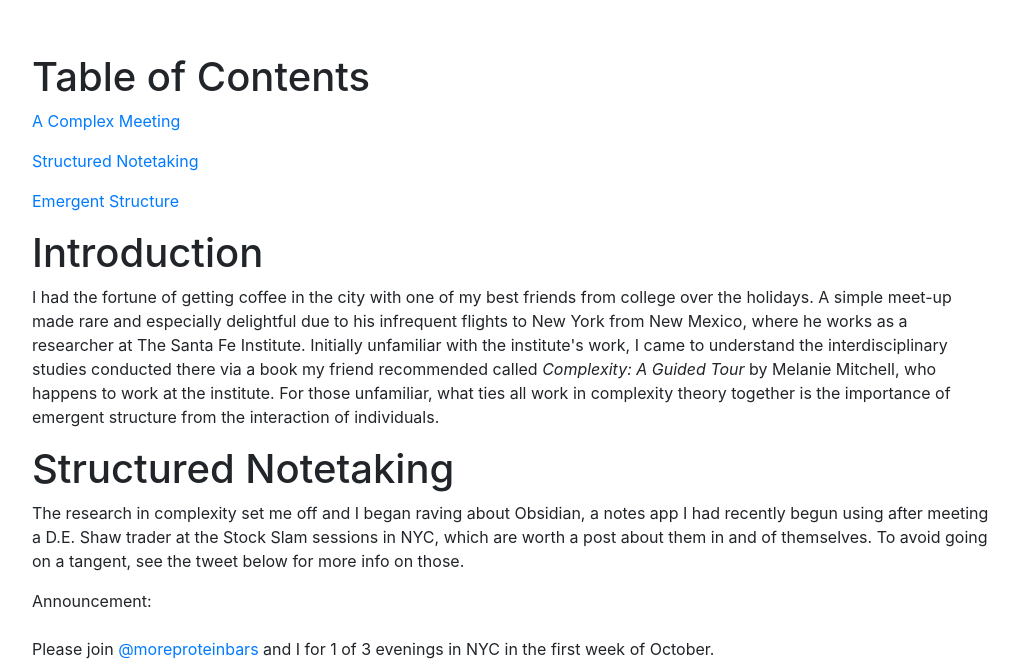
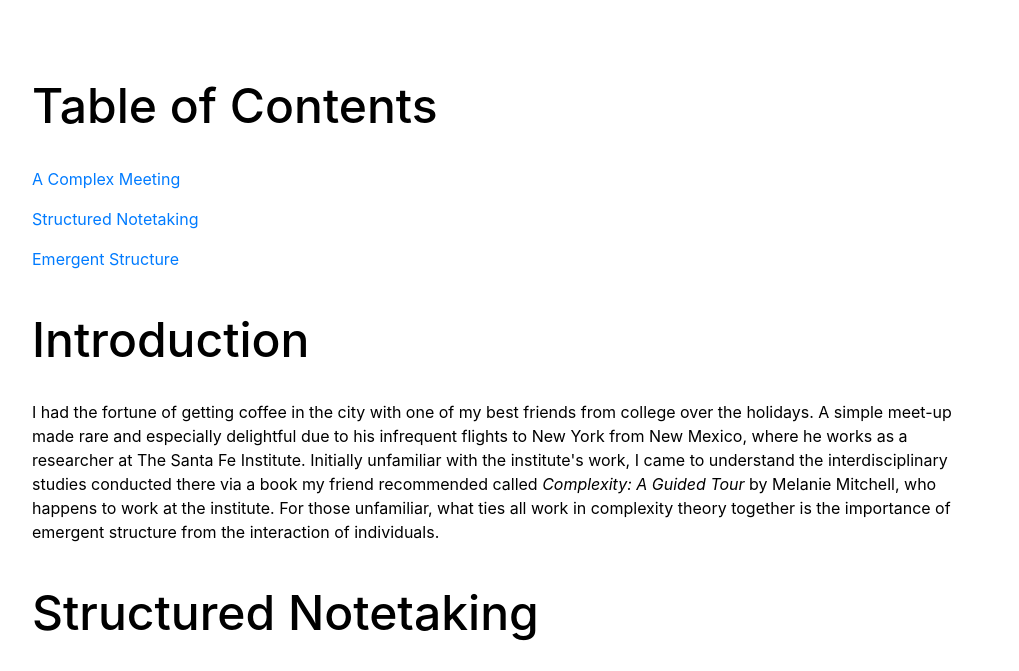
Before and after one commit to MidpriceDog/MidpriceDog.github.io, a plain HTML site: page blog/are_you_an_individual.html in a window 1280 px wide. Shown: the part 107-778 px from the top of the page, without its empty margins (128-1147 px from the left). Drawn offline with nearby package versions, Linux system fonts and the light colour scheme; files that its build step writes are made by us from their sources.

Commit message:
Update syle sheet names

```diff
--- a/blog/are_you_an_individual.html
+++ b/blog/are_you_an_individual.html
@@ -8,7 +8,7 @@
   <link rel="stylesheet" href="https://stackpath.bootstrapcdn.com/bootstrap/4.3.1/css/bootstrap.min.css"
     integrity="sha384-ggOyR0iXCbMQv3Xipma34MD+dH/1fQ784/j6cY/iJTQUOhcWr7x9JvoRxT2MZw1T" crossorigin="anonymous">
   <!-- Custom CSS-->
-  <link rel="stylesheet" type="text/css" href="style/book.css">
+  <link rel="stylesheet" type="text/css" href="style/post.css">
 
 </head>
 
```
Also changed, not shown: blog.html (+2 -2 lines), books.html (+1 -1 lines), books/fooled_by_randomness.html (+1 -1 lines).
